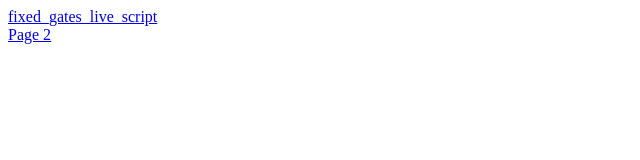
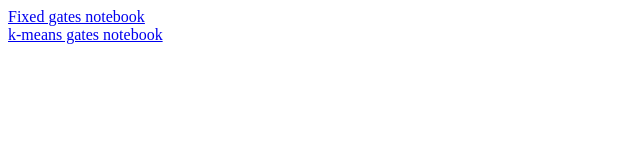
Before and after one commit to MicrobialEngineeringGroupTMB/Rao-et-al.-2023-Scripts-for-Limosilactobacillus-reuteri-flow-cytometry-analysis, a plain HTML site: page docs/index.html in a window 1280 px wide. Shown: the whole page, without its empty margins (0-640 px from the left). Drawn offline with Linux system fonts and the light colour scheme.

Commit message:
Update index.html

```diff
--- a/docs/index.html
+++ b/docs/index.html
@@ -1,3 +1,3 @@
-<a href="fixed_gates_live_script.html">fixed_gates_live_script</a>
+<a href="fixed_gates_live_script.html">Fixed gates notebook</a>
 <br>
-<a href="XXXXX.html">Page 2</a>
+<a href="k_means_gates_live_script.html">k-means gates notebook</a>
```
